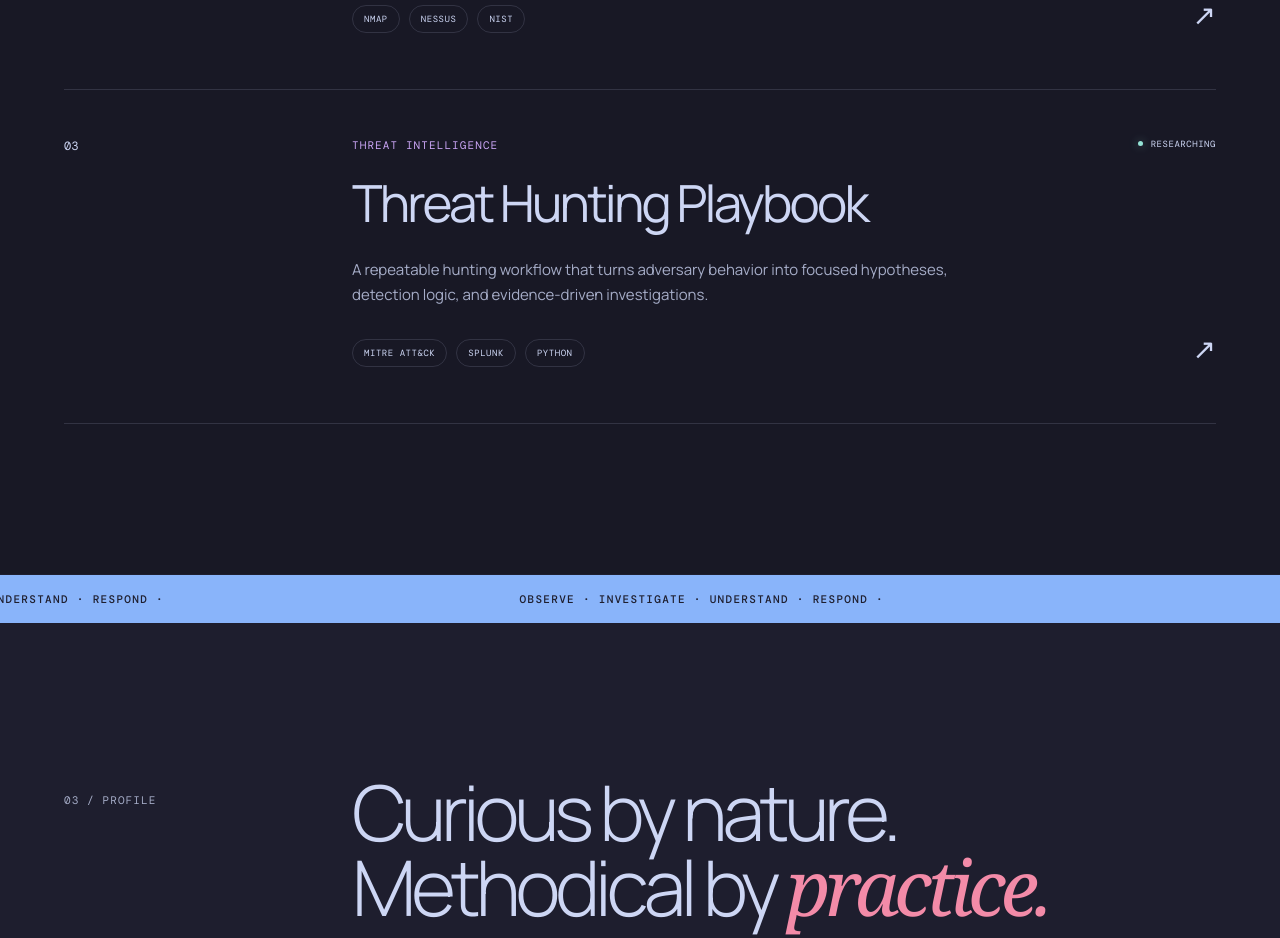
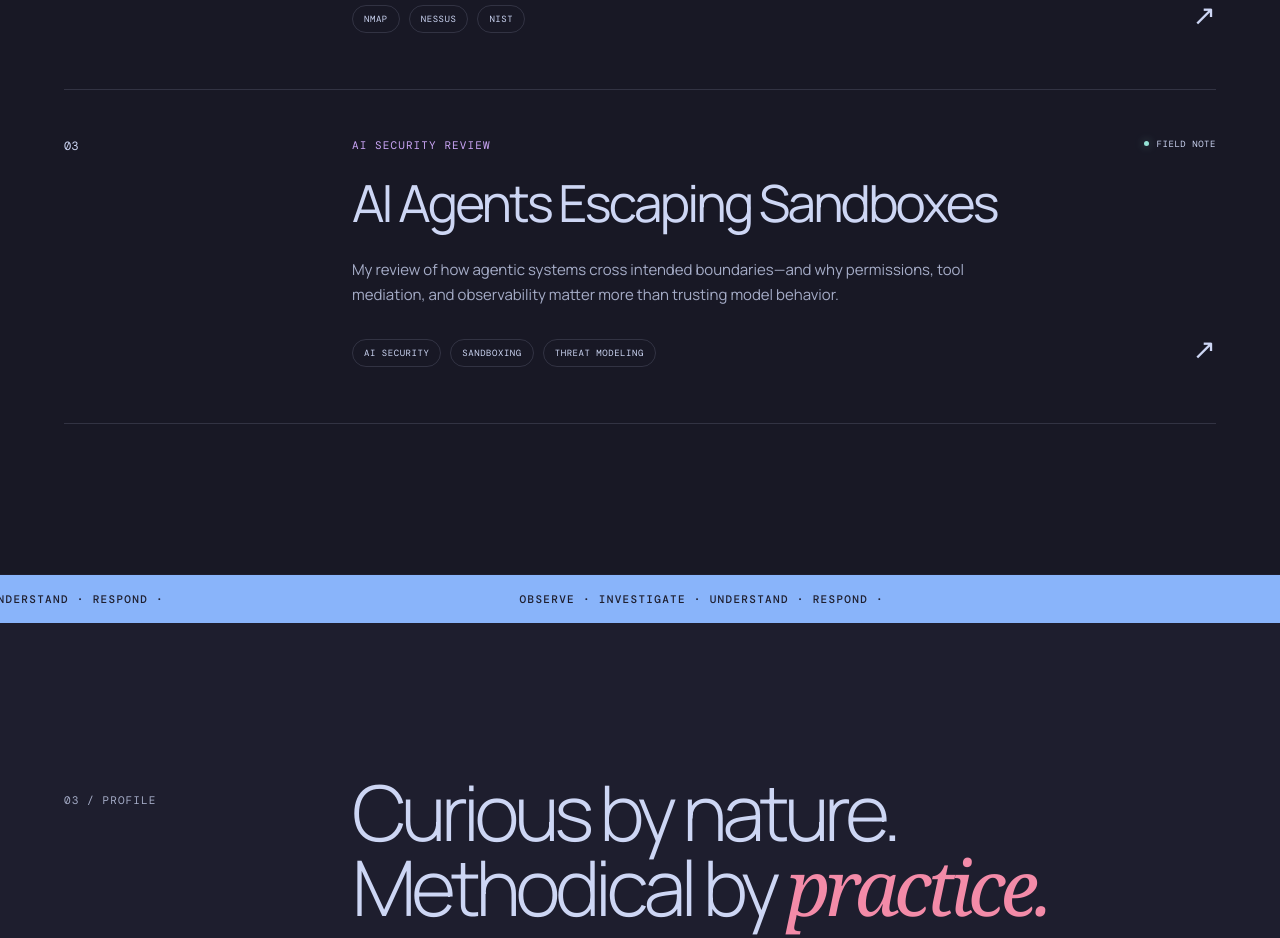
Before and after one commit to JesusMBM/jbusty.github.io, a React (Vite) app: page / in a window 1280 px wide. Shown: the part 2500-3438 px from the top of the page. Built offline with nearby package versions, Linux system fonts and the light colour scheme; a web font is replaced by a local one.

Commit message:
Feature AI agent sandbox review

```diff
--- a/src/App.jsx
+++ b/src/App.jsx
@@ -32,11 +32,12 @@ const projects = [
   },
   {
     number: '03',
-    title: 'Threat Hunting Playbook',
-    type: 'Threat intelligence',
-    description: 'A repeatable hunting workflow that turns adversary behavior into focused hypotheses, detection logic, and evidence-driven investigations.',
-    tools: ['MITRE ATT&CK', 'Splunk', 'Python'],
-    status: 'Researching',
+    title: 'AI Agents Escaping Sandboxes',
+    type: 'AI security review',
+    description: 'My review of how agentic systems cross intended boundaries—and why permissions, tool mediation, and observability matter more than trusting model behavior.',
+    tools: ['AI Security', 'Sandboxing', 'Threat Modeling'],
+    status: 'Field note',
+    url: 'https://jbm-agent-sandbox-review.netlify.app',
   },
 ]
 
@@ -148,13 +149,13 @@ function App() {
                 <div className="project-number">{project.number}</div>
                 <div className="project-main">
                   <p className="project-type">{project.type}</p>
-                  <h3>{project.title}</h3>
+                  <h3>{project.url ? <a href={project.url} target="_blank" rel="noreferrer">{project.title}</a> : project.title}</h3>
                   <p className="project-description">{project.description}</p>
                   <ul>{project.tools.map(tool => <li key={tool}>{tool}</li>)}</ul>
                 </div>
                 <div className="project-side">
                   <span className="project-status"><i /> {project.status}</span>
-                  <span className="project-arrow"><Arrow diagonal /></span>
+                  {project.url ? <a className="project-arrow" href={project.url} target="_blank" rel="noreferrer" aria-label={`Open ${project.title}`}><Arrow diagonal /></a> : <span className="project-arrow"><Arrow diagonal /></span>}
                 </div>
               </motion.article>
             ))}
```
